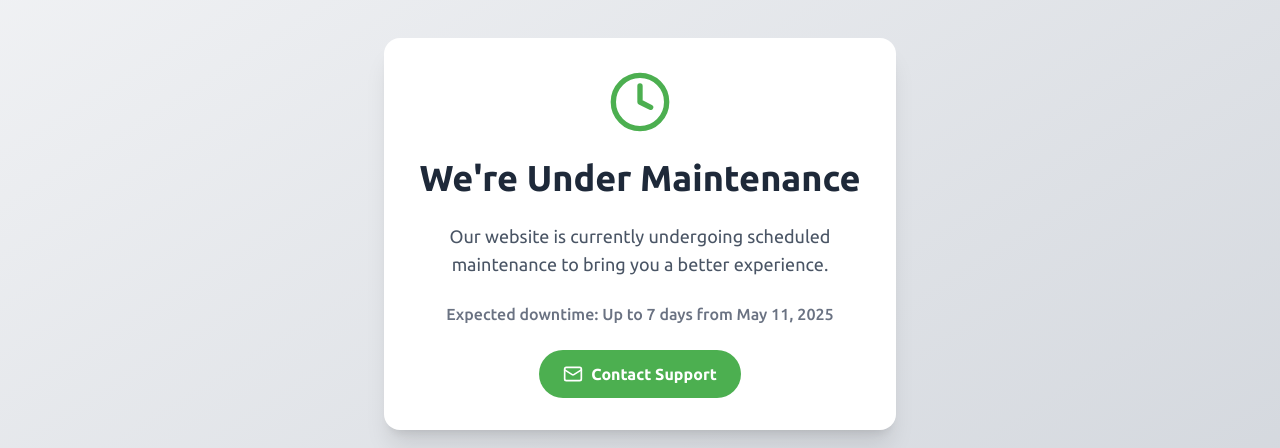
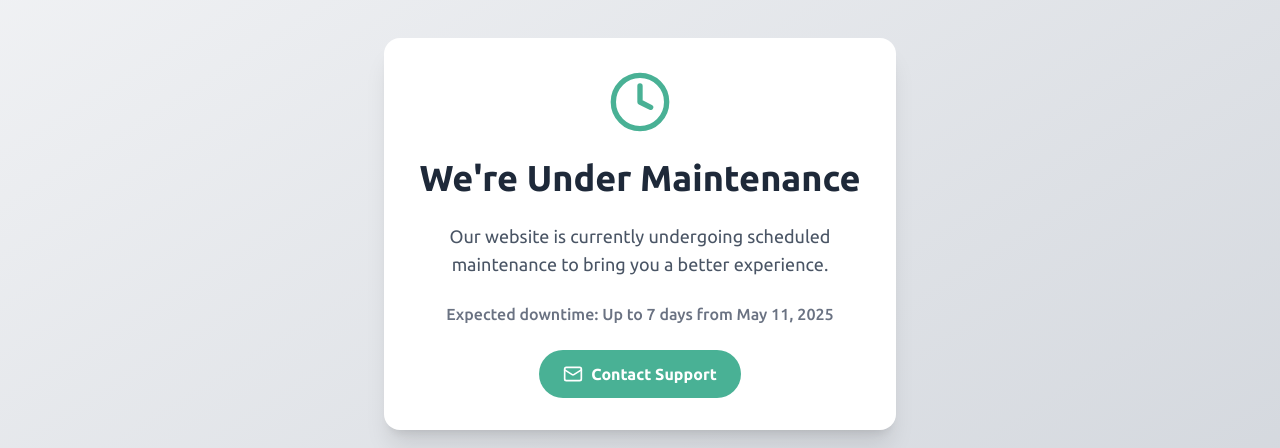
Before and after one commit to VedantRaval3011/mechvaccIndustries, a Next.js app: page /maintenance in a window 1280 px wide. Shown: the part 256-704 px from the top of the page. Built offline with nearby package versions, Linux system fonts and the light colour scheme; no server answers; the database is empty.

Commit message:
fix: update color scheme for Clock and Contact Support button on MaintenancePage

```diff
--- a/src/app/maintenance/page.tsx
+++ b/src/app/maintenance/page.tsx
@@ -21,7 +21,7 @@ export default function MaintenancePage() {
           className="transition-transform duration-500 ease-out"
           style={{ transform: isClient ? 'scale(1)' : 'scale(0.8)' }}
         >
-          <Clock className="w-16 h-16 text-[#4CAF50] mx-auto mb-4" />
+          <Clock className="w-16 h-16 text-[#49b195] mx-auto mb-4" />
         </div>
         <h1 className="text-3xl md:text-4xl font-bold text-gray-800">
           We&apos;re Under Maintenance
@@ -36,7 +36,7 @@ export default function MaintenancePage() {
         <div className="flex justify-center">
           <a
             href="mailto:mechvacc@gmail.com"
-            className="inline-flex items-center px-6 py-3 bg-[#4CAF50] text-white font-semibold rounded-full hover:bg-[#388E3C] transition-all duration-300"
+            className="inline-flex items-center px-6 py-3 bg-[#49b195] text-white font-semibold rounded-full hover:bg-[#388E3C] transition-all duration-300"
           >
             <Mail className="w-5 h-5 mr-2" />
             Contact Support
```
